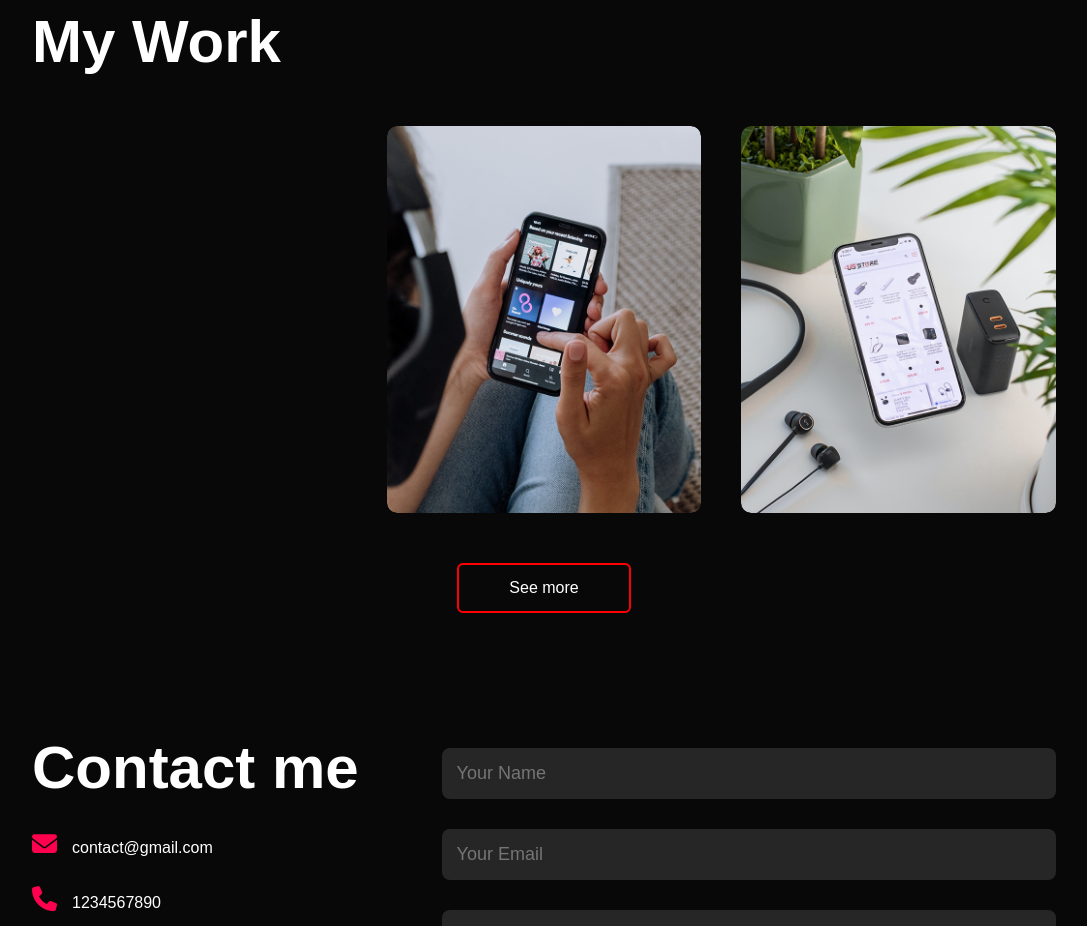
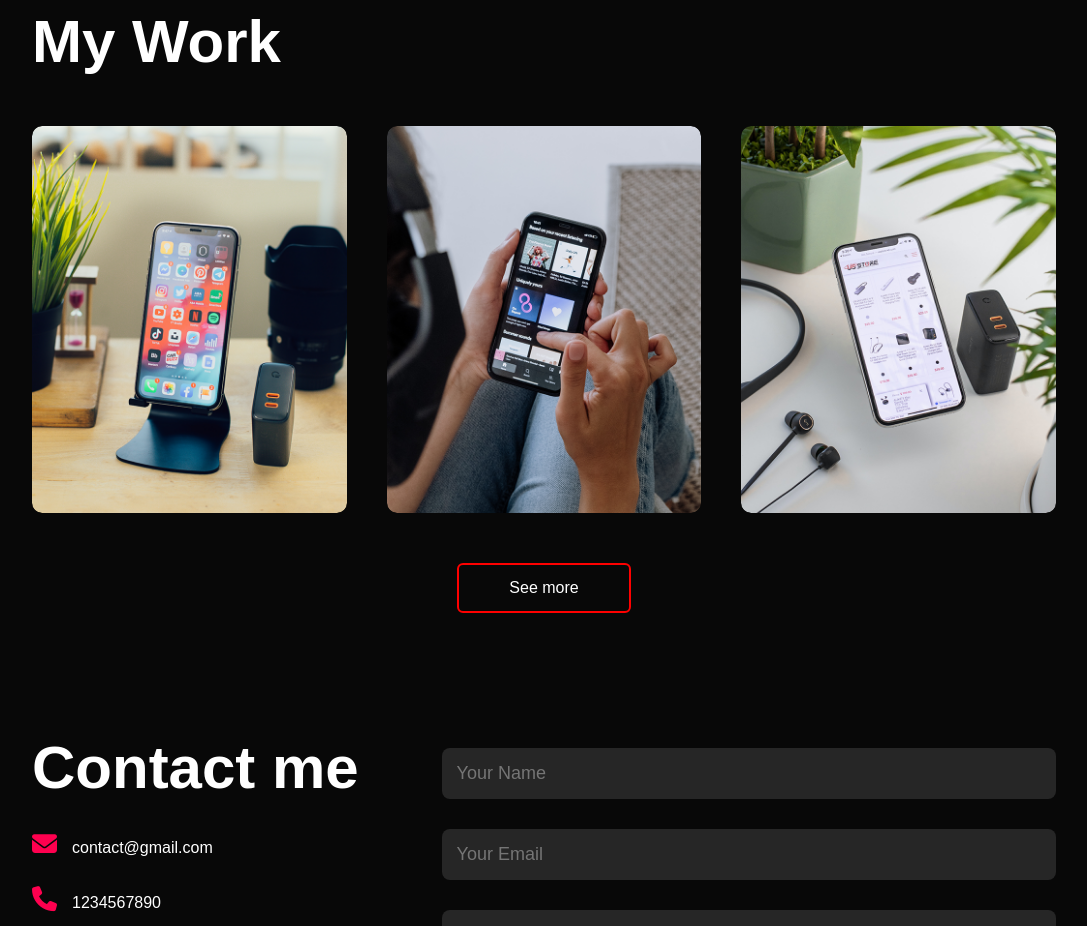
Before and after one commit to pratiksaklecha/Project-1, a plain HTML site: page index.html in a window 1280 px wide. Shown: the part 1980-2906 px from the top of the page, without its empty margins (96-1183 px from the left). Drawn offline with Linux system fonts and the light colour scheme.

Commit message:
Update index.html

```diff
--- a/index.html
+++ b/index.html
@@ -116,7 +116,7 @@
             <h1 class="sub-title">My Work</h1>
             <div class="work-list">
                 <div class="work">
-                    <img src="images/work-1.png " alt="">
+                    <img src="work-1.png " alt="">
                     <div class="layer">
                         <h3>Social Media App</h3>
                         <p>The app connects you to Talented people around the globe, Download it from Playstore </p>
```
